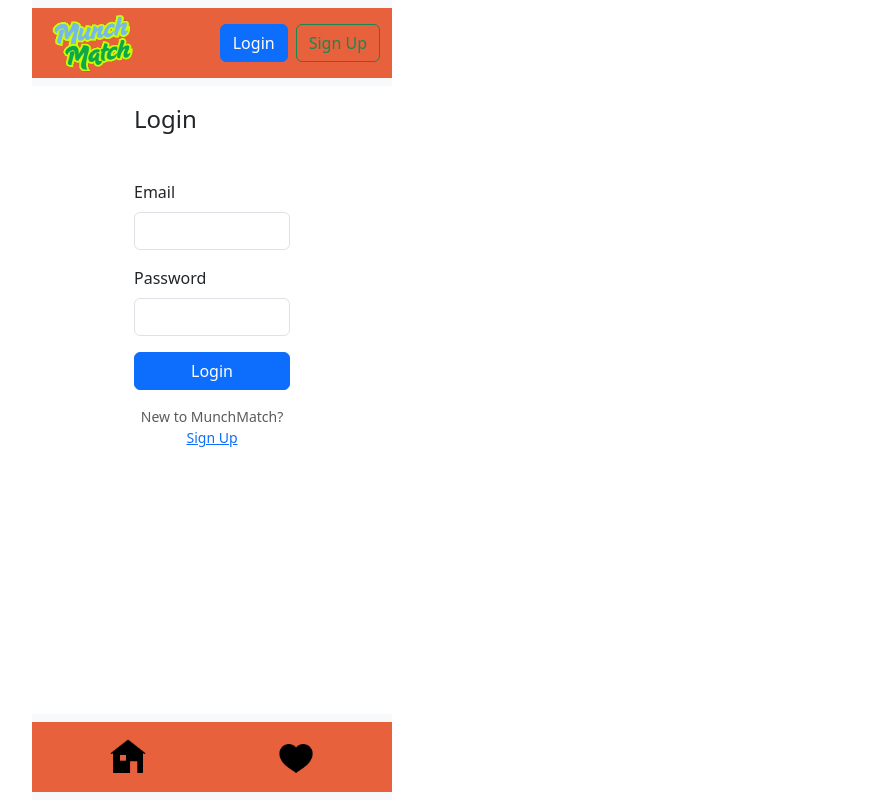
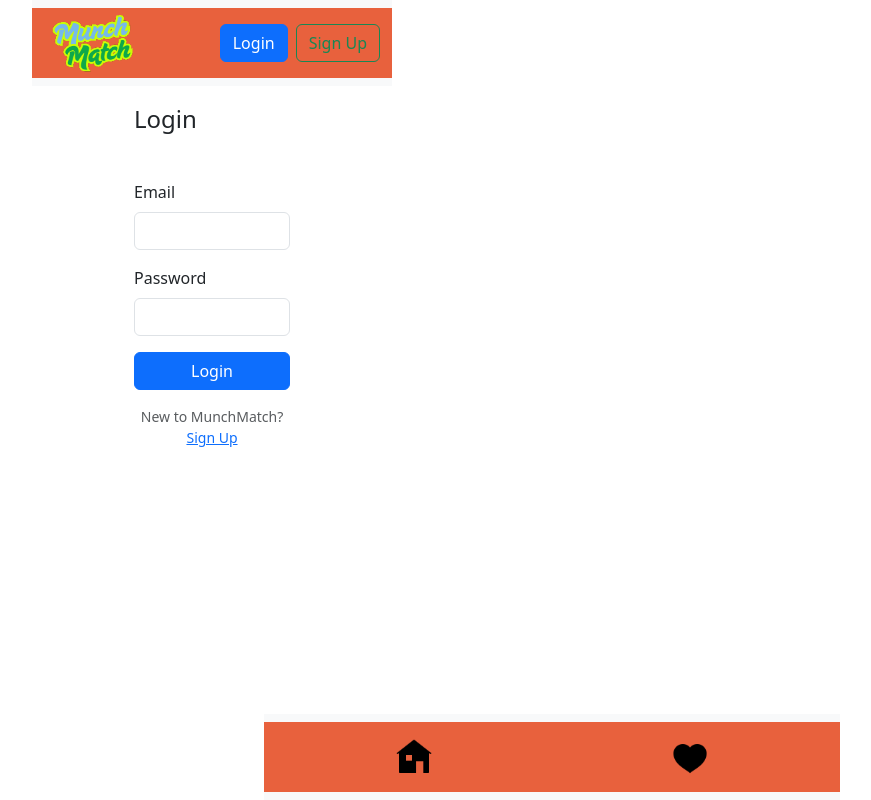
Before and after one commit to J-0-d-a-1/munchMatch, a React (Vite) app in the folder frontend/: page /login in a window 1280 px wide. Shown: the whole page, without its empty margins (88-959 px from the left). Built offline with nearby package versions, Linux system fonts and the light colour scheme; no server answers.

Commit message:
footer style and favorite page style fixed.

```diff
--- a/frontend/src/App.css
+++ b/frontend/src/App.css
@@ -8,7 +8,7 @@
   width: 360px;
   display: grid;
   grid-template-rows: min-content auto min-content;
-  min-height: 100vh
+  min-height: 100vh;
 }
 
 .card {
@@ -22,5 +22,7 @@
 /* Add padding to bottom to prevent content from being hidden by fixed footer */
 .flex-grow-1 {
   padding-top: 20px;
-  padding-bottom: 100px
+  padding-bottom: 100px;
+
+  margin-bottom: 100px;
 }
--- a/frontend/src/components/FavoriteRestaurantListItems.jsx
+++ b/frontend/src/components/FavoriteRestaurantListItems.jsx
@@ -1,7 +1,5 @@
 import { Button, Card } from "react-bootstrap";
 import { useNavigate } from "react-router-dom";
-
-import AllIcon from "../assets/all_icon.png";
 
 import "../../styles/dishcard.scss";
 import "../../styles/restaurantcard.scss";
@@ -25,19 +23,12 @@ function FavoriteRestaurantListItems(props) {
         <>
           <h3 className="sub-title">No liked restaurants yet...</h3>
           <div className="img-container">
-            <img
-              src={AllIcon}
-              alt="all icon"
-              onClick={() => handleHomepage()}
-            />
-            <br />
             <Button variant="primary" onClick={() => handleHomepage()}>
               Keep Munching?
             </Button>
           </div>
         </>
       )}
-      <div className="scroll-container">
       {favoriteRestaurants.length > 0 &&
         favoriteRestaurants.map((favoriteRestaurant) => {
           return (
@@ -61,7 +52,6 @@ function FavoriteRestaurantListItems(props) {
           );
         })}
     </div>
-    </div>
   );
 }
 
--- a/frontend/src/components/Footer.jsx
+++ b/frontend/src/components/Footer.jsx
@@ -12,7 +12,7 @@ function Footer() {
   const { user } = useAuth();
 
   return (
-    <Navbar className="bg-body-tertiary mt-auto">
+    <Navbar className="bg-body-tertiary footer-nav" fixed="bottom">
       <Container className="footer">
         <Nav className="w-100 justify-content-around">
           {/* Default view */}
--- a/frontend/styles/footer.scss
+++ b/frontend/styles/footer.scss
@@ -1,3 +1,8 @@
+.footer-nav {
+  max-width: 576px;
+  margin-left: auto;
+  margin-right: auto;
+
   .footer {
     background-color: #e8613d;
     margin-bottom: 0;
@@ -16,3 +21,4 @@
       height: 70px;
     }
   }
+}
--- a/frontend/styles/restaurantcard.scss
+++ b/frontend/styles/restaurantcard.scss
@@ -1,18 +1,11 @@
 .restaurant-card {
-  height: 55vh;
-  margin-bottom: 0;
+  height: 600px;
+  margin-bottom: 3rem;
 }
 
 .sub-title {
   margin-top: 2rem;
   margin-bottom: 2rem;
-}
-
-.scroll-container {
-  max-height: 80vh;
-  overflow-y: scroll;
-  scroll-snap-type: y mandatory;
-  padding: 2rem;
 }
 
 .img-container {
```
Also changed, not shown: frontend/src/index.css (line endings or trailing spaces). Lines whose indentation alone changed are shown as unchanged.
